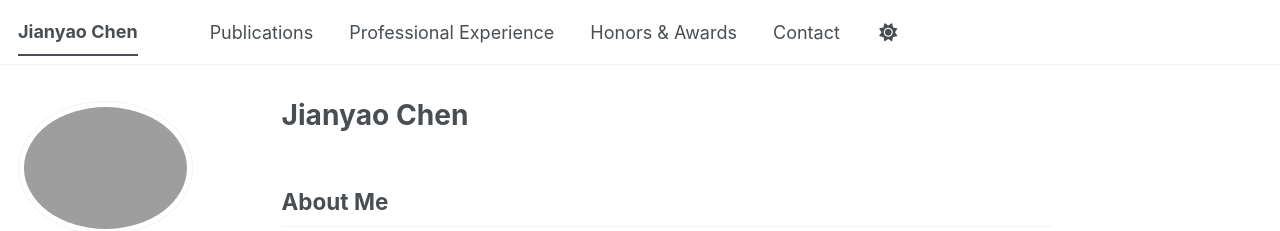
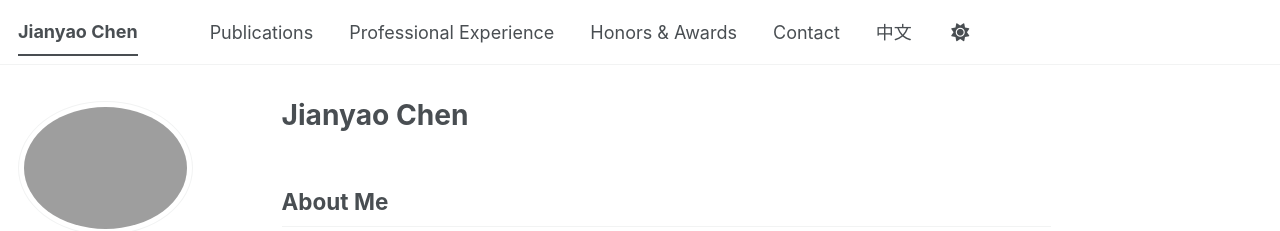
Before and after one commit to JianyaoChen/JianyaoChen.github.io, a Jekyll site: the page built from _pages/about.md, in a window 1280 px wide. Shown: the top 231 px of the page. Built offline with Jekyll 4.4.1, drawn with Linux system fonts in a browser that asks for light colours; some web fonts are replaced; a script bundle is joined from its source files by our own code; library files that are not in the unit come from our copies.

Commit message:
Update navigation.yml

```diff
--- a/_data/navigation.yml
+++ b/_data/navigation.yml
@@ -20,6 +20,9 @@ main:
   - title: "Contact"
     url: /contact/
 
+  - title: "中文"
+    url: /zh/
+
   # - title: "Talks"
     # url: /talks/
 
```
